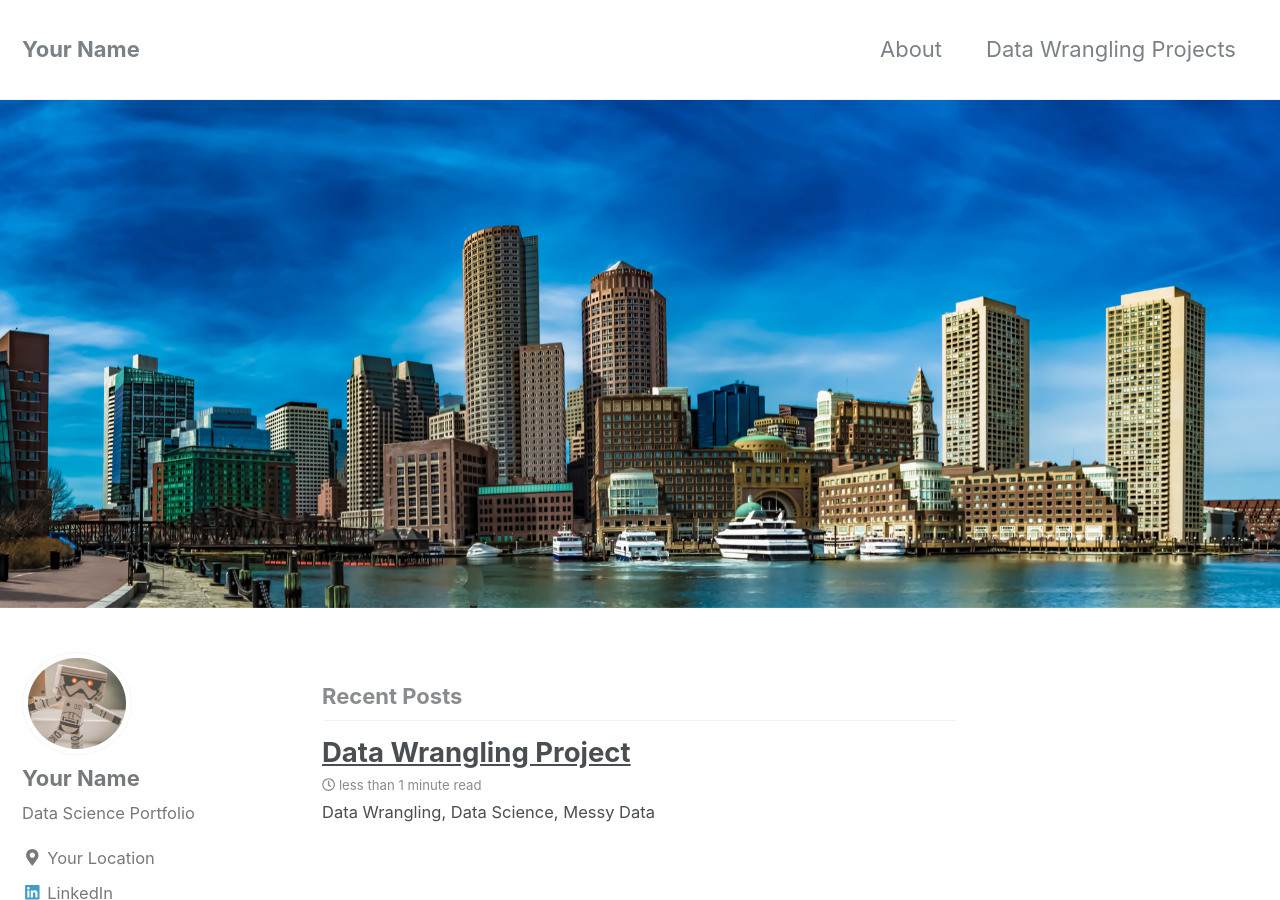
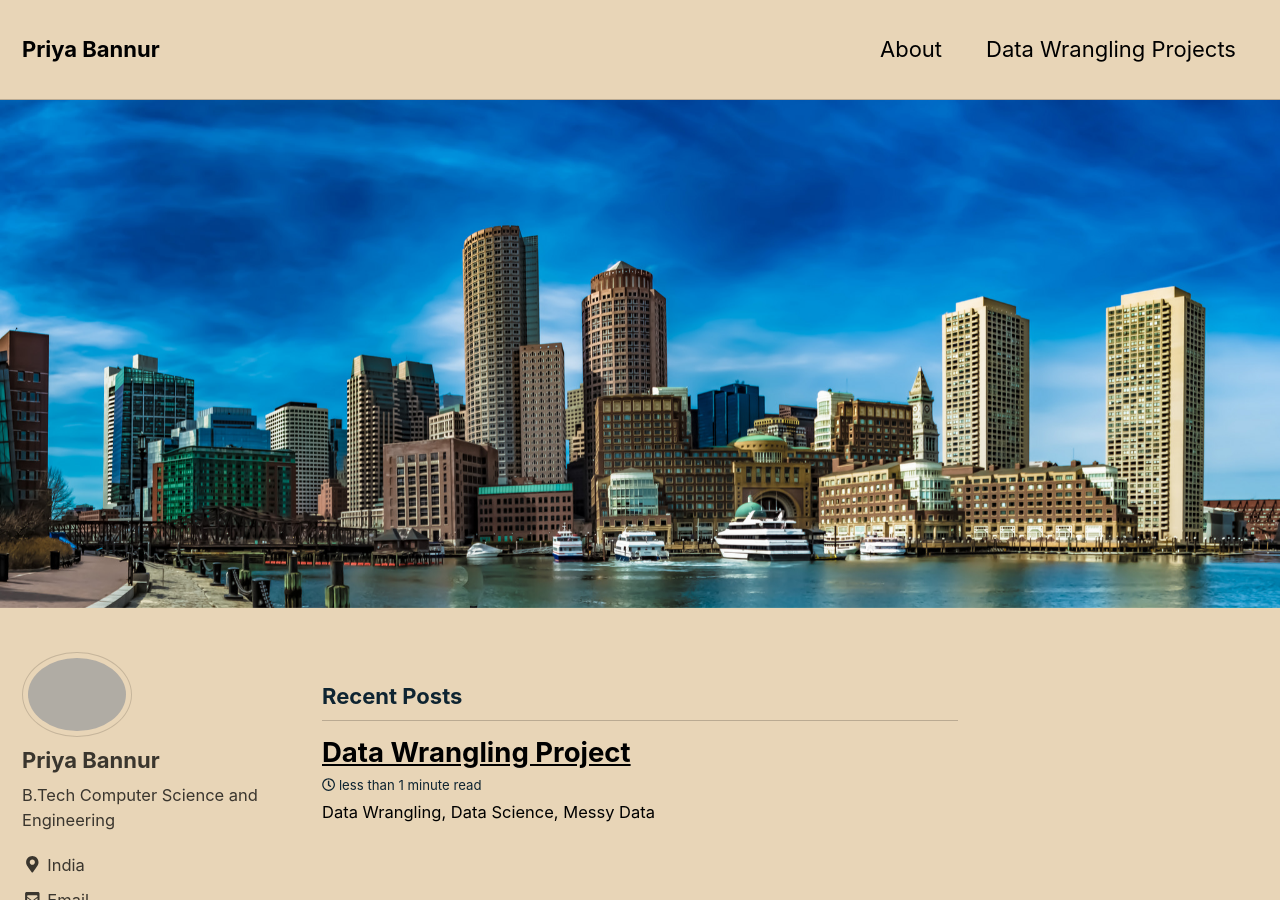
Before and after one commit to Priya-SB/Priya-SB.github.io, a Jekyll site: the page built from index.html, in a window 1280 px wide and 900 px high. Built offline with Jekyll 4.4.1, drawn with Linux system fonts in a browser that asks for light colours; nearby versions of some CDN libraries; the list of posts is cut into pages by our own code; some of the changed text lies outside the part shown.

Commit message:
Update _config.yml

```diff
--- a/_config.yml
+++ b/_config.yml
@@ -1,19 +1,18 @@
 # Welcome to Jekyll!
-#
 # This config file is meant for settings that affect your entire site, values
 # which you are expected to set up once and rarely need to edit after that.
 # For technical reasons, this file is *NOT* reloaded automatically when you use
 # `jekyll serve`. If you change this file, please restart the server process.
 
-minimal_mistakes_skin    : "default" # "air", "aqua", "contrast", "dark", "dirt", "neon", "mint", "plum", "sunrise"
+minimal_mistakes_skin    : "sunrise" # "air", "aqua", "contrast", "dark", "dirt", "neon", "mint", "plum", "sunrise"
 
 # Site Settings
 locale                   : "en-US"
-title                    : "Your Name"
+title                    : "Priya Bannur"
 title_separator          : "-"
-name                     : "Your Name"
-description              : "Data Science Portfolio"
-url                      : # the base hostname & protocol for your site e.g. "https://mmistakes.github.io"
+name                     : "Priya Bannur"
+description              : "Portfolio"
+url                      : "https://Priya-SB.github.io"
 baseurl                  : # the subpath of your site, e.g. "/blog"
 repository               : # GitHub username/repo-name e.g. "mmistakes/minimal-mistakes"
 teaser                   : # path of fallback teaser image, e.g. "/assets/images/500x300.png"
@@ -25,8 +24,7 @@ comments:
     shortname            : # https://help.disqus.com/customer/portal/articles/466208-what-s-a-shortname-
   discourse:
     server               : # https://meta.discourse.org/t/embedding-discourse-comments-via-javascript/31963 , e.g.: meta.discourse.org
-  facebook:
-    # https://developers.facebook.com/docs/plugins/comments
+  facebook               : # https://developers.facebook.com/docs/plugins/comments
     appid                :
     num_posts            : # 5 (default)
     colorscheme          : # "light" (default), "dark"
@@ -84,11 +82,11 @@ analytics:
 
 # Site Author
 author:
-  name             : "Your Name"
-  avatar           : "/images/bio-pic-2.jpg" # path of avatar image, e.g. "/assets/images/bio-photo.jpg"
-  bio              : "Data Science Portfolio"
-  location         : "Your Location"
-  email            :
+  name             : "Priya Bannur"
+  avatar           : "/images/bio-pic.jpg"
+  bio              : "B.Tech Computer Science and Engineering"
+  location         : "India"
+  email            : "priya.s.bannur@gmail.com"
   uri              :
   home             : # null (default), "absolute or relative url to link to author home"
   bitbucket        :
@@ -97,13 +95,13 @@ author:
   flickr           :
   facebook         :
   foursquare       :
-  github           : "Your Github"
+  github           : "Priya-SB"
   gitlab           :
   google_plus      :
   keybase          :
   instagram        :
   lastfm           :
-  linkedin         : "dataoptimal" # "john-doe-12345678" (the last part of your profile url, e.g. https://www.linkedin.com/in/john-doe-12345678)
+  linkedin         : "priyabannur" # "john-doe-12345678" (the last part of your profile url, e.g. https://www.linkedin.com/in/john-doe-12345678)
   pinterest        :
   soundcloud       :
   stackoverflow    : # "123456/username" (the last part of your profile url, e.g. https://stackoverflow.com/users/123456/username)
```
